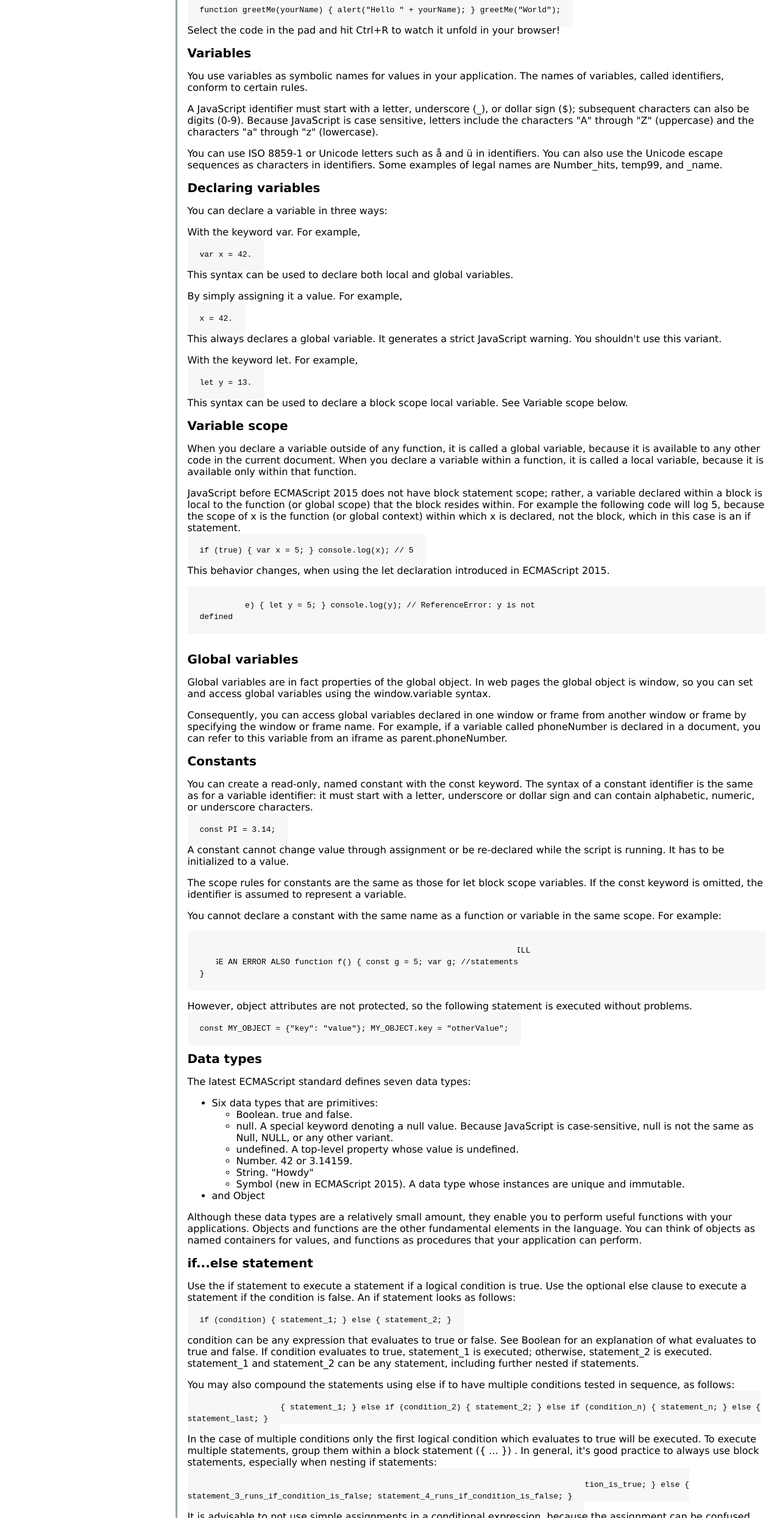
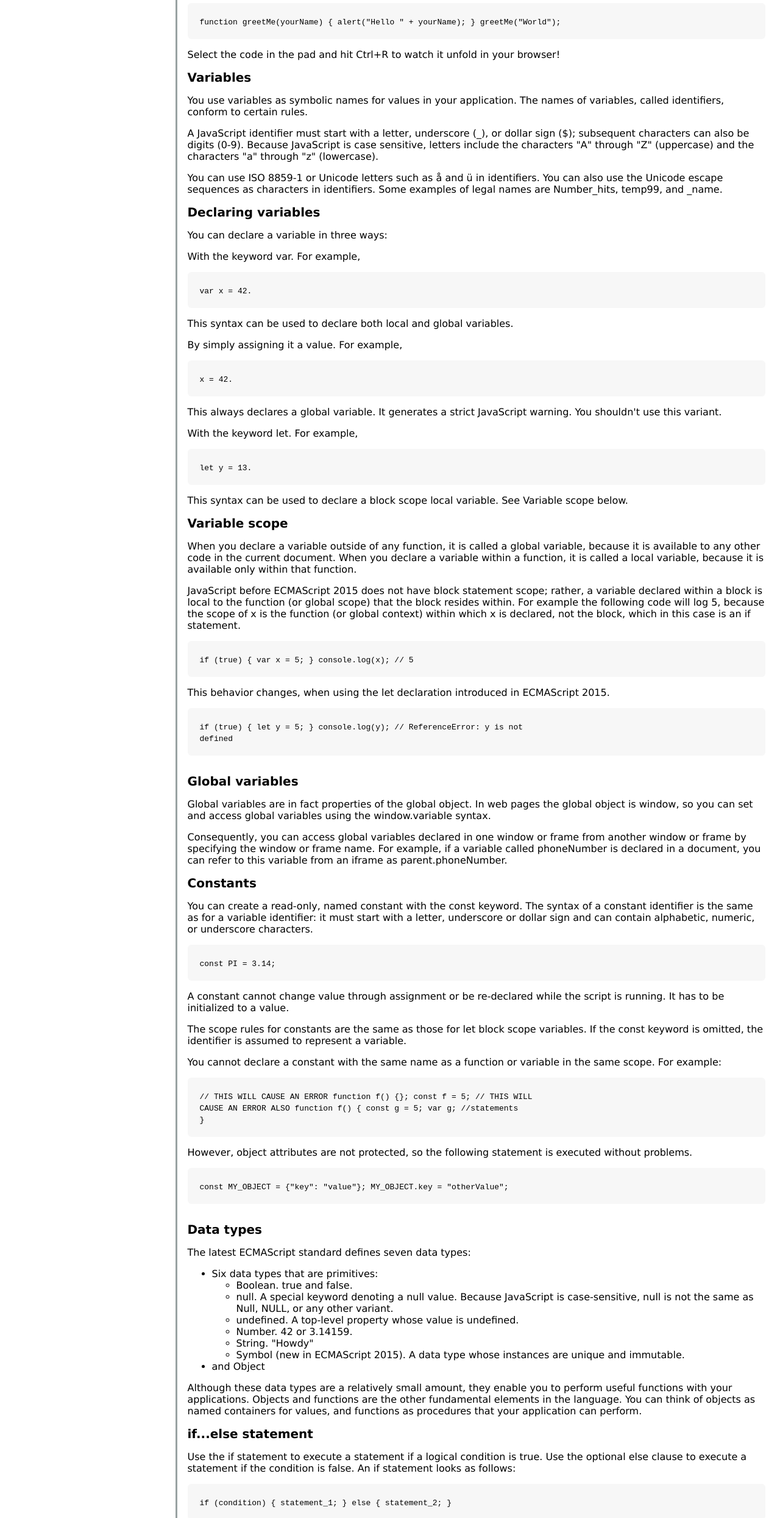
Before and after one commit to oyakhilomee/FCC-Technical-Documentation-Page, a plain HTML site: page index.html in a window 1280 px wide. Shown: the part 915-3404 px from the top of the page at 61% size. Drawn offline with Linux system fonts and the light colour scheme.

Commit message:
made a few style changes to the code element

```diff
--- a/SCSS/main.scss
+++ b/SCSS/main.scss
@@ -63,16 +63,10 @@ main {
   //   background-color: red;
 }
 
-code {
+.code {
   background-color: $color-one;
   padding: 20px 20px 20px 20px;
   border-radius: 6px;
-}
-
-.code {
-  background-color: $color-one;
-  //   margin-top: 30px;
-  padding: 20px 20px 20px 20px;
 }
 
 header {
--- a/index.html
+++ b/index.html
@@ -118,10 +118,12 @@
             To get started with writing JavaScript, open the Scratchpad and
             write your first "Hello world" JavaScript code:
           </p>
+          <div class="code">
             <code
               >function greetMe(yourName) { alert("Hello " + yourName); }
               greetMe("World");
             </code>
+          </div>
           <p>
             Select the code in the pad and hit Ctrl+R to watch it unfold in your
             browser!
@@ -154,18 +156,24 @@
           <!--Descriptive text of the topic of the section -->
           <p>You can declare a variable in three ways:</p>
           <p>With the keyword var. For example,</p>
+          <div class="code">
             <code>var x = 42.</code>
+          </div>
           <p>
             This syntax can be used to declare both local and global variables.
           </p>
           <p>By simply assigning it a value. For example,</p>
+          <div class="code">
             <code>x = 42.</code>
+          </div>
           <p>
             This always declares a global variable. It generates a strict
             JavaScript warning. You shouldn't use this variant.
           </p>
           <p>With the keyword let. For example,</p>
+          <div class="code">
             <code> let y = 13.</code>
+          </div>
           <p>
             This syntax can be used to declare a block scope local variable. See
             Variable scope below.
@@ -189,7 +197,9 @@
             function (or global context) within which x is declared, not the
             block, which in this case is an if statement.
           </p>
+          <div class="code">
             <code>if (true) { var x = 5; } console.log(x); // 5</code>
+          </div>
           <p>
             This behavior changes, when using the let declaration introduced in
             ECMAScript 2015.
@@ -228,7 +238,9 @@
             identifier: it must start with a letter, underscore or dollar sign
             and can contain alphabetic, numeric, or underscore characters.
           </p>
+          <div class="code">
             <code>const PI = 3.14;</code>
+          </div>
           <p>
             A constant cannot change value through assignment or be re-declared
             while the script is running. It has to be initialized to a value.
@@ -244,7 +256,7 @@
           </p>
           <div class="code">
             <code>
-              THIS WILL CAUSE AN ERROR function f() {}; const f = 5; // THIS
+              // THIS WILL CAUSE AN ERROR function f() {}; const f = 5; // THIS
               WILL <br />
               CAUSE AN ERROR ALSO function f() { const g = 5; var g;
               //statements <br />
@@ -255,10 +267,12 @@
             However, object attributes are not protected, so the following
             statement is executed without problems.
           </p>
+          <div class="code">
             <code
               >const MY_OBJECT = {"key": "value"}; MY_OBJECT.key =
               "otherValue";</code
             >
+          </div>
         </section>
         <section class="main-section" id="data-types">
           <header>Data types</header>
@@ -303,7 +317,9 @@
             is true. Use the optional else clause to execute a statement if the
             condition is false. An if statement looks as follows:
           </p>
+          <div class="code">
             <code>if (condition) { statement_1; } else { statement_2; }</code>
+          </div>
           <p>
             condition can be any expression that evaluates to true or false. See
             Boolean for an explanation of what evaluates to true and false. If
@@ -315,11 +331,13 @@
             You may also compound the statements using else if to have multiple
             conditions tested in sequence, as follows:
           </p>
+          <div class="code">
             <code
               >if (condition_1) { statement_1; } else if (condition_2) {
               statement_2; } else if (condition_n) { statement_n; } else {
               statement_last; }</code
             >
+          </div>
           <p>
             In the case of multiple conditions only the first logical condition
             which evaluates to true will be executed. To execute multiple
@@ -327,25 +345,31 @@
             general, it's good practice to always use block statements,
             especially when nesting if statements:
           </p>
+          <div class="code">
             <code
               >if (condition) { statement_1_runs_if_condition_is_true;
               statement_2_runs_if_condition_is_true; } else {
               statement_3_runs_if_condition_is_false;
               statement_4_runs_if_condition_is_false; }</code
             >
+          </div>
           <p>
             It is advisable to not use simple assignments in a conditional
             expression, because the assignment can be confused with equality
             when glancing over the code. For example, do not use the following
             code:
           </p>
+          <div class="code">
             <code>if (x = y) { /* statements here */ }</code>
+          </div>
           <p>
             If you need to use an assignment in a conditional expression, a
             common practice is to put additional parentheses around the
             assignment. For example:
           </p>
+          <div class="code">
             <code>if ((x = y)) { /* statements here */ }</code>
+          </div>
         </section>
         <section class="main-section" id="while-statement">
           <header>while statement</header>
@@ -354,7 +378,9 @@
             A while statement executes its statements as long as a specified
             condition evaluates to true. A while statement looks as follows:
           </p>
+          <div class="code">
             <code>while (condition) statement</code>
+          </div>
           <p>
             If the condition becomes false, statement within the loop stops
             executing and control passes to the statement following the loop.
@@ -373,7 +399,9 @@
           <p>
             The following while loop iterates as long as n is less than three:
           </p>
+          <div class="code">
             <code>var n = 0; var x = 0; while (n < 3) { n++; x += n; }</code>
+          </div>
           <p>
             With each iteration, the loop increments n and adds that value to x.
             Therefore, x and n take on the following values:
@@ -410,14 +438,18 @@
             For example, the following code defines a simple function named
             square:
           </p>
+          <div class="code">
             <code> function square(number) { return number * number; } </code>
+          </div>
           <p>
             The function square takes one argument, called number. The function
             consists of one statement that says to return the argument of the
             function (that is, number) multiplied by itself. The return
             statement specifies the value returned by the function.
           </p>
+          <div class="code">
             <code> return number * number; </code>
+          </div>
           <p>
             Primitive parameters (such as a number) are passed to functions by
             value; the value is passed to the function, but if the function
```
Also changed, not shown: SCSS/main.css, 1 other file. Lines whose indentation alone changed are shown as unchanged.
